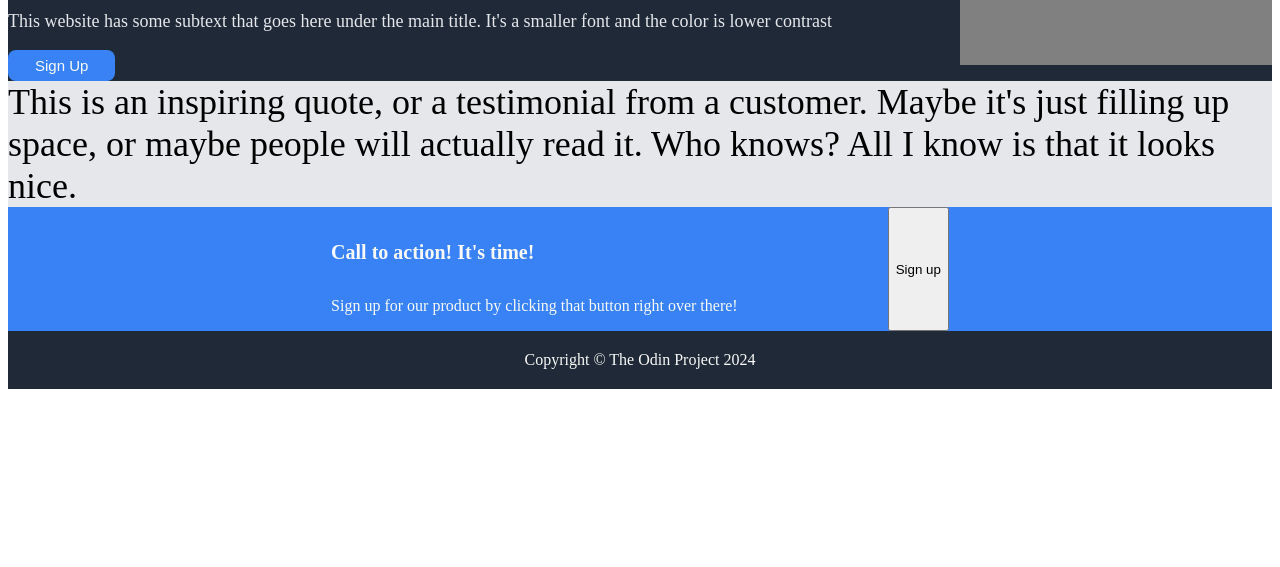
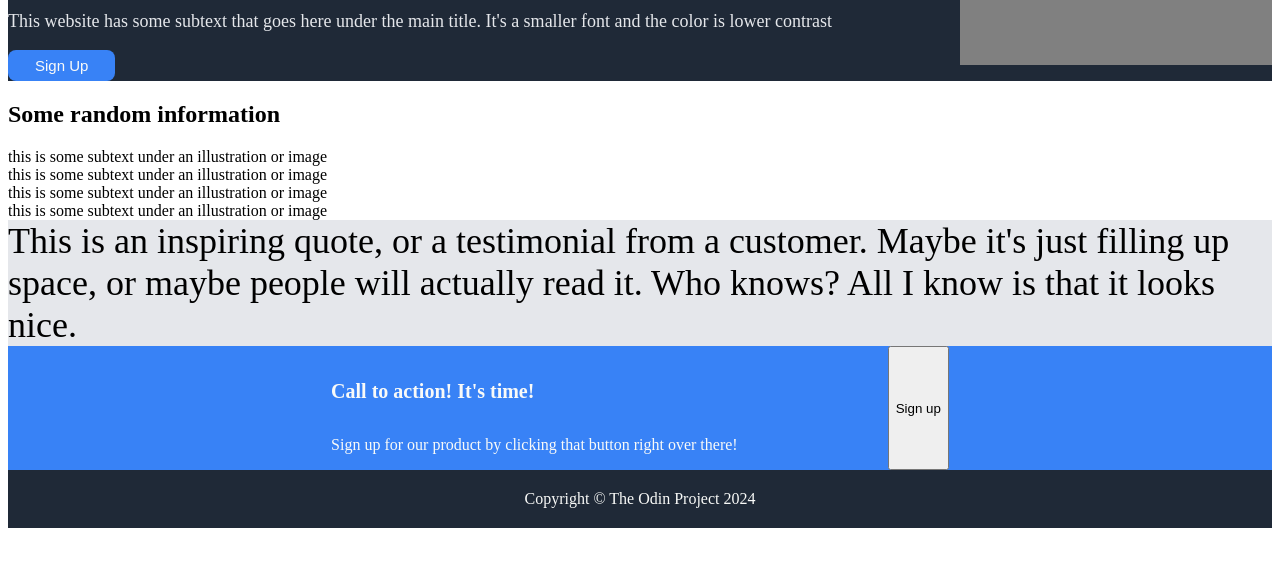
Before and after one commit to kian-tamjidi04/landing-page, a plain HTML site: page index.html in a window 1280 px wide. Shown: the part 191-758 px from the top of the page. Drawn offline with Linux system fonts and the light colour scheme.

Commit message:
Add HTML info for section3

```diff
--- a/index.html
+++ b/index.html
@@ -31,7 +31,20 @@
                 <p class="placeholder">this is a placeholder for an image</p>
             </div>
             <div class="section3">
+                <h2>Some random information</h2>
+                <div class="blocks">
+                    <div class="block"></div>
+                    <div class="subtext">this is some subtext under an illustration or image</div>
 
+                    <div class="block"></div>
+                    <div class="subtext">this is some subtext under an illustration or image</div>
+
+                    <div class="block"></div>
+                    <div class="subtext">this is some subtext under an illustration or image</div>
+
+                    <div class="block"></div>
+                    <div class="subtext">this is some subtext under an illustration or image</div>
+                </div>
             </div>
             <div class="section4">
                 <div class="quote">
```
